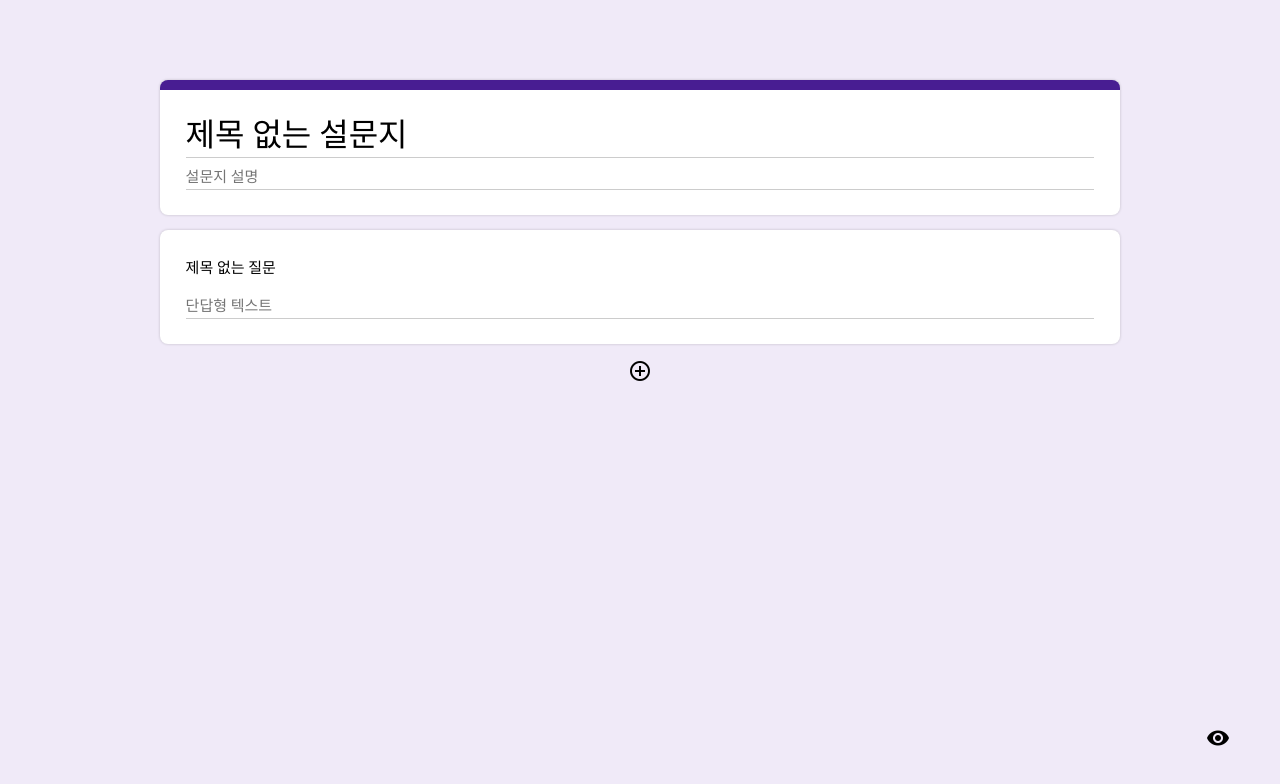
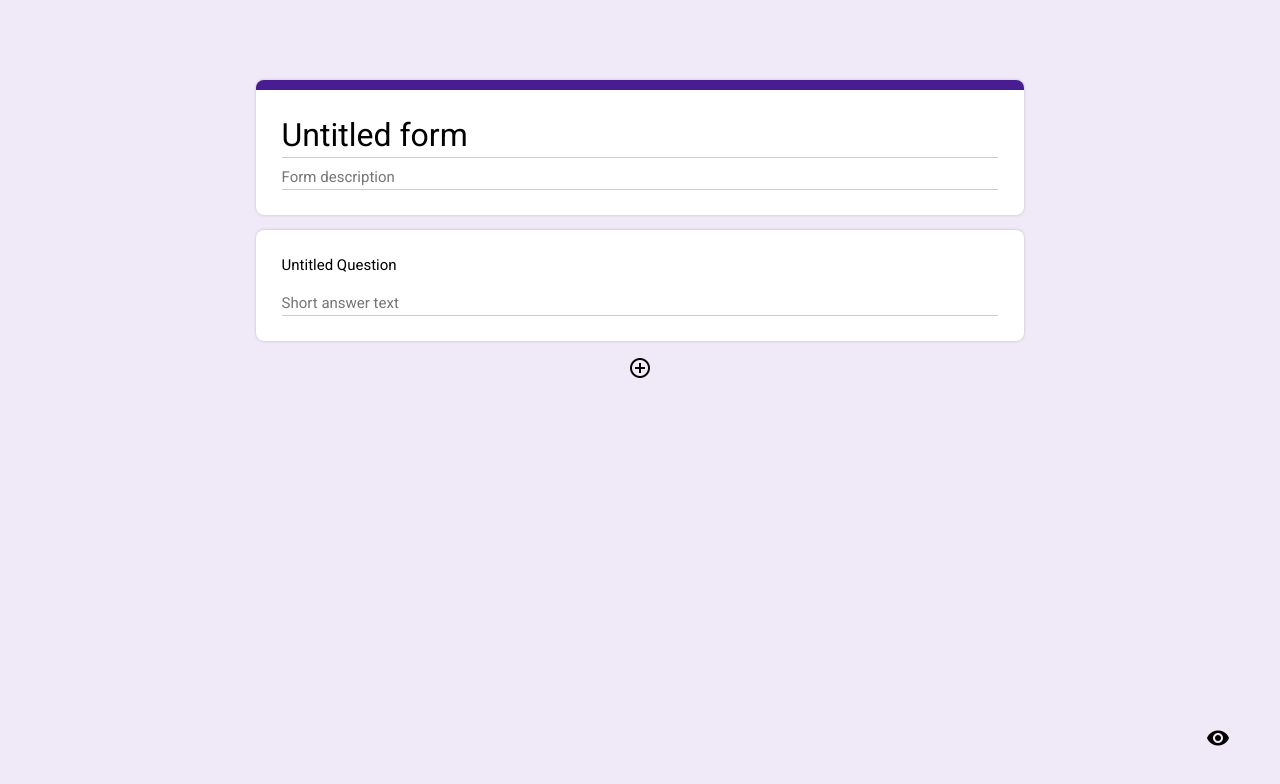
Before and after one commit to jwzzang12/google-form, a React (Create React App) app: page / in a window 1280 px wide. Shown: the top 784 px of the page. Built offline with nearby package versions, Linux system fonts and the light colour scheme.

Commit message:
Change lang

```diff
--- a/src/components/Item.js
+++ b/src/components/Item.js
@@ -35,7 +35,6 @@ export default function Item({ data }) {
   const clickOutside = (e) => {
     if (isEdit && !itemBox.current.contains(e.target)) setIsEdit(false);
   };
-  //itemBox 바깥 클릭 시에 modifyData 반영
   useEffect(() => {
     window.addEventListener("click", clickOutside);
     dispatch(modifyData(data.id, localContents));
@@ -58,7 +57,7 @@ export default function Item({ data }) {
             <input
               type="text"
               className="itemTitle"
-              placeholder="제목 없는 질문"
+              placeholder="Untitled Question"
               value={localContents}
               onChange={(e) => {
                 setLocalContents(e.target.value);
@@ -70,11 +69,11 @@ export default function Item({ data }) {
         </div>
         {isEdit ? (
           <select name="format" className="format" onChange={onClickValueHandler} value={isSelected}>
-            <option value="short">단답형</option>
-            <option value="long">장문형</option>
-            <option value="objectQ">객관식 질문</option>
-            <option value="checkbox">체크박스</option>
-            <option value="dropdown">드롭다운</option>
+            <option value="short">Short answer</option>
+            <option value="long">Paragraph</option>
+            <option value="objectQ">Multiple choice</option>
+            <option value="checkbox">Checkboxes</option>
+            <option value="dropdown">Dropdown</option>
           </select>
         ) : (
           ""
@@ -101,7 +100,7 @@ export default function Item({ data }) {
           </span>
           <span>
             <label className="btnRequired">
-              필수
+              Required
               <input type="checkbox" defaultChecked={isRequired} onClick={toggleRequired} />
             </label>
           </span>
--- a/src/components/List.js
+++ b/src/components/List.js
@@ -4,7 +4,7 @@ export default function List({ data }) {
   return (
     <ul id="list">
       {data.map((item, idx) => {
-        return <Item data={item} key={idx} />;
+        return <Item data={item} key={item.id} />;
       })}
     </ul>
   );
--- a/src/components/NewItem.js
+++ b/src/components/NewItem.js
@@ -1,13 +1,12 @@
 import { insertData } from "../store/storeItem";
-import { useDispatch, useSelector } from "react-redux";
+import { useDispatch } from "react-redux";
 //useSelector : store의 상태값이 바뀐 경우 상태값을 다시 가져와 컴포넌트 렌더링
 
 export default function NewItem() {
   const dispatch = useDispatch();
-  const count = useSelector((state) => state.count);
 
   const insertDataItem = function () {
-    dispatch(insertData({ id: count + 1, itemTitle: "제목 없는 질문" }));
+    dispatch(insertData({ id: Math.random().toString(), itemTitle: "Untitled Question" }));
   };
 
   return (
--- a/src/components/Option .js
+++ b/src/components/Option .js
@@ -3,9 +3,9 @@ export default function Option({ isLong }) {
   return (
     <>
       {!isLong ? (
-        <input type="text" placeholder="단답형 텍스트" readOnly />
+        <input type="text" placeholder="Short answer text" readOnly />
       ) : (
-        <textarea placeholder="장문형 텍스트" className="long" readOnly></textarea>
+        <textarea placeholder="Long answer text" className="long" readOnly></textarea>
       )}
     </>
   );
--- a/src/components/Title.js
+++ b/src/components/Title.js
@@ -1,8 +1,8 @@
 export default function Title() {
   return (
     <div id="titleBox">
-      <input type="text" placeholder="제목 없는 설문지" id="title" />
-      <input type="text" placeholder="설문지 설명" id="titleDesc" />
+      <input type="text" placeholder="Untitled form" id="title" />
+      <input type="text" placeholder="Form description" id="titleDesc" />
     </div>
   );
 }
--- a/src/css/layout.css
+++ b/src/css/layout.css
@@ -57,7 +57,7 @@ textarea {
 }
 
 #titleBox {
-  width: 75vw;
+  width: 60vw;
   margin: 0 auto;
   margin-bottom: 15px;
   padding: 2vw;
@@ -79,7 +79,7 @@ textarea {
 }
 
 .itemBox {
-  width: 75vw;
+  width: 60vw;
   margin: 0 auto;
   margin-bottom: 15px;
   padding: 2vw;
--- a/src/scss/layout.scss
+++ b/src/scss/layout.scss
@@ -51,7 +51,7 @@ textarea {
   padding-top: 10vh;
 }
 #titleBox {
-  width: 75vw;
+  width: 60vw;
   margin: 0 auto;
   margin-bottom: 15px;
   padding: 2vw;
@@ -72,7 +72,7 @@ textarea {
   }
 }
 .itemBox {
-  width: 75vw;
+  width: 60vw;
   margin: 0 auto;
   margin-bottom: 15px;
   padding: 2vw;
--- a/src/store/storeItem.js
+++ b/src/store/storeItem.js
@@ -6,7 +6,7 @@ export const ACTION_TYPES = {
 };
 export const initState = {
   count: 0,
-  dataList: [{ id: 0, itemTitle: "제목 없는 질문" }],
+  dataList: [{ id: 0, itemTitle: "Untitled Question" }],
 };
 export const insertData = (dataItem) => {
   return {
```
Also changed, not shown: src/css/layout.min.css (+1 -1 lines).
